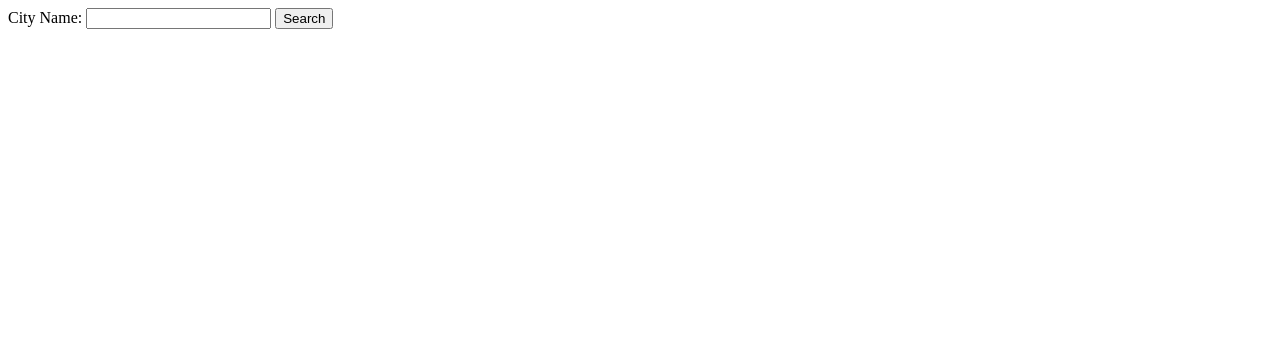
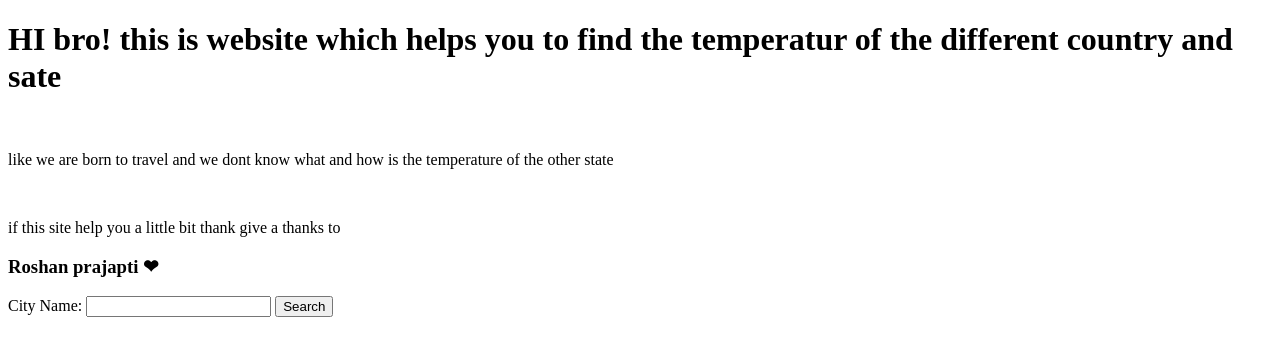
Before and after one commit to roshan720/WeatherAp, a website: page index.html in a window 1280 px wide. Drawn offline with Linux system fonts and the light colour scheme.

```diff
--- a/index.html
+++ b/index.html
@@ -8,7 +8,10 @@
     <link rel="stylesheet" href="style.css">
 </head>
 <body>
-
+    <h1>HI bro! this is website which helps you to find the temperatur of the different country and sate</h1><br>
+<p>like we are born to travel and we dont know what and how is the temperature of the other state</p><br>
+<p>if this site help you a little bit thank give a thanks to  </p>
+<h3>Roshan prajapti ❤</h3>
     <form  action="/" method="post">
     <label for ="city" > City Name: </label>
     <input  id="city"type="text" name="cityName">
```
